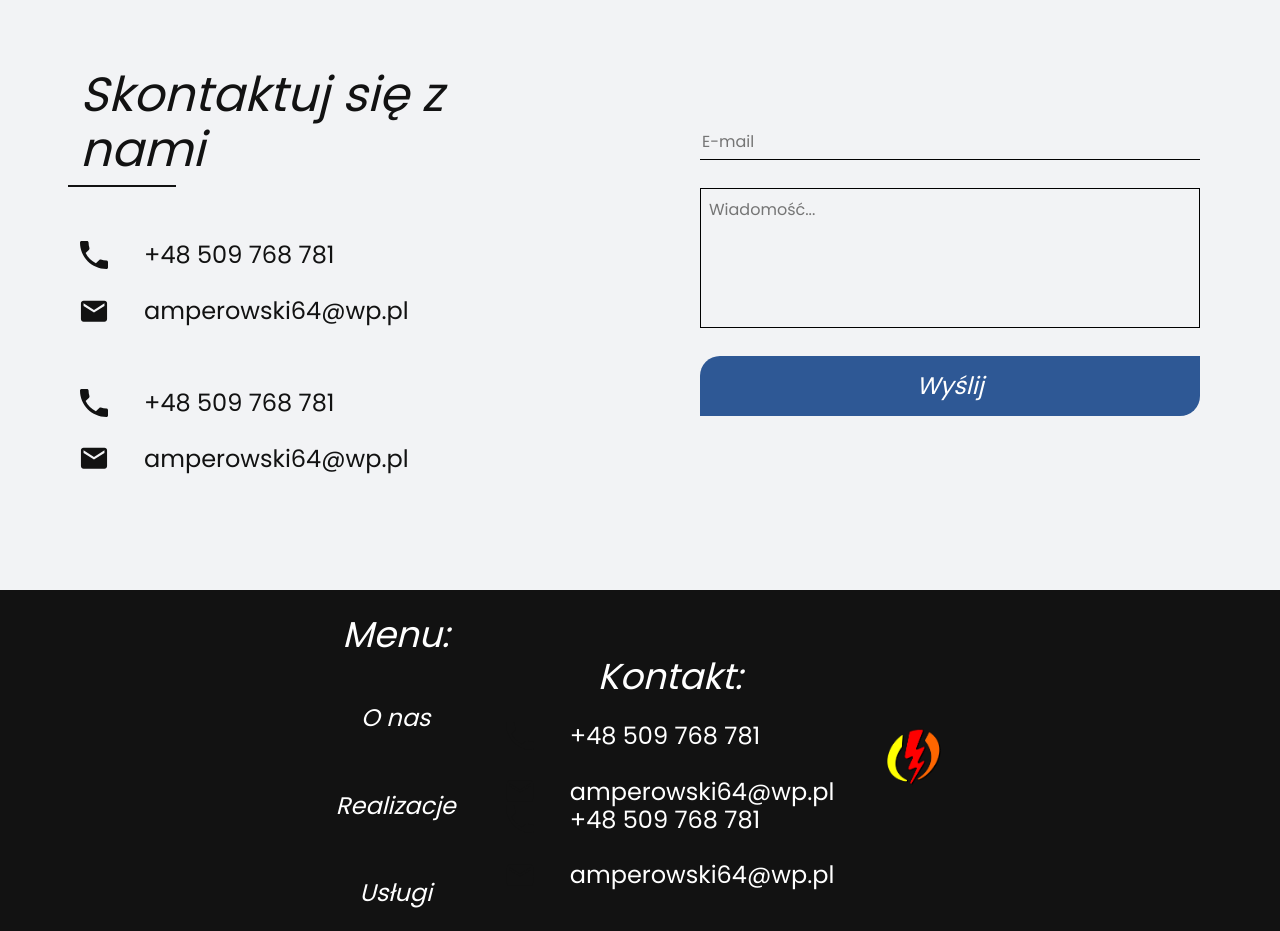
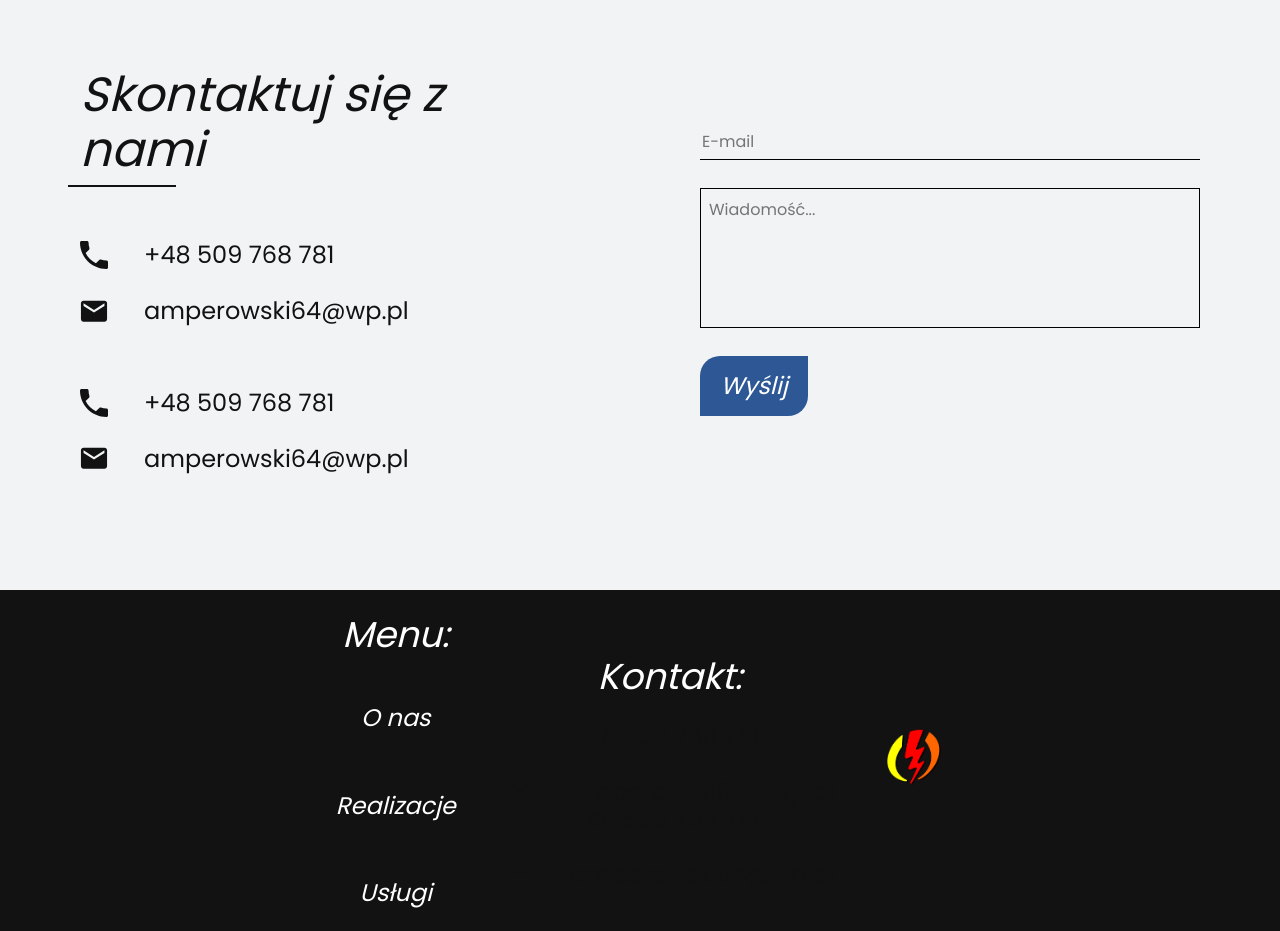
Before and after one commit to KamilJustynski/Elektroservis-Amper, a React (Create React App) app: page / in a window 1280 px wide. Shown: the part 5220-6151 px from the top of the page. Built offline with nearby package versions, Linux system fonts and the light colour scheme.

Commit message:
Small styles changes for the Customers components

```diff
--- a/src/components/Contact/styled.js
+++ b/src/components/Contact/styled.js
@@ -77,7 +77,7 @@ const fadeInFromLeft = keyframes`
     width: 0;
   }
   to {
-    width: 100%;
+    width: 50%;
   }
 `;
 
@@ -87,12 +87,6 @@ export const Telephone = styled.a`
   font-weight: 400;
   text-decoration: none;
   position: relative;
-
-  ${({ white }) =>
-    white &&
-    css`
-      color: ${({ theme }) => theme.colors.white};
-    `}
 
   &:hover {
     color: ${({ theme }) => theme.colors.nero};
@@ -122,12 +116,6 @@ export const Email = styled.a`
   text-decoration: none;
   position: relative;
 
-  ${({ white }) =>
-    white &&
-    css`
-      color: ${({ theme }) => theme.colors.white};
-    `}
-
   &:hover {
     color: ${({ theme }) => theme.colors.nero};
     transition: 0.3s;
@@ -155,6 +143,7 @@ export const WrapperRight = styled.div`
   justify-content: flex-start;
   gap: 28px;
   margin-right: 80px;
+  max-width: 500px;
 `;
 
 export const YourEmail = styled.input`
@@ -172,16 +161,18 @@ export const Message = styled.input`
   border: 1px solid;
 
   &::placeholder {
-    text-align: left; /* Ustawienie tekstu na lewą stronę */
-    position: absolute; /* Ustawienie pozycji bezwzględnej */
-    top: 0; /* Umieszczenie tekstu na górze */
-    left: 0; /* Umieszczenie tekstu na lewej stronie */
-    padding: 8px; /* Dodanie odstępu wokół tekstu */
+    text-align: left;
+    position: absolute;
+    top: 0;
+    left: 0;
+    padding: 8px;
   }
 `;
 
 export const Button = styled.button`
   display: inline-block;
+  width: 108px;
+  height: 60px;
   padding: 16px 20px;
   border-radius: 20px 0px;
   background: ${({ theme }) => theme.colors.endeavour};
```
